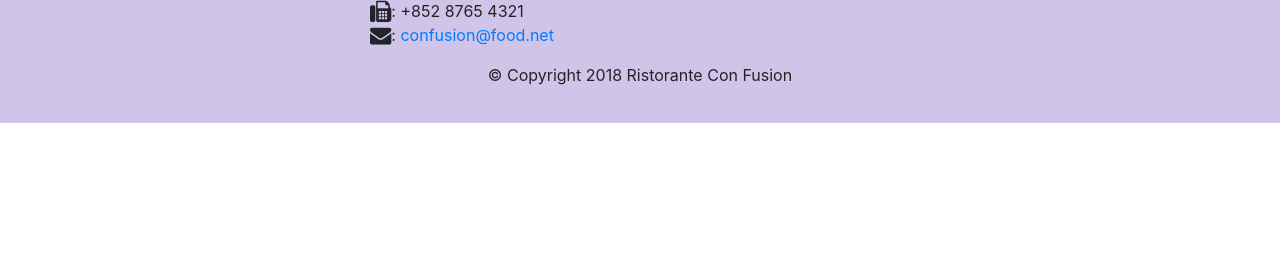
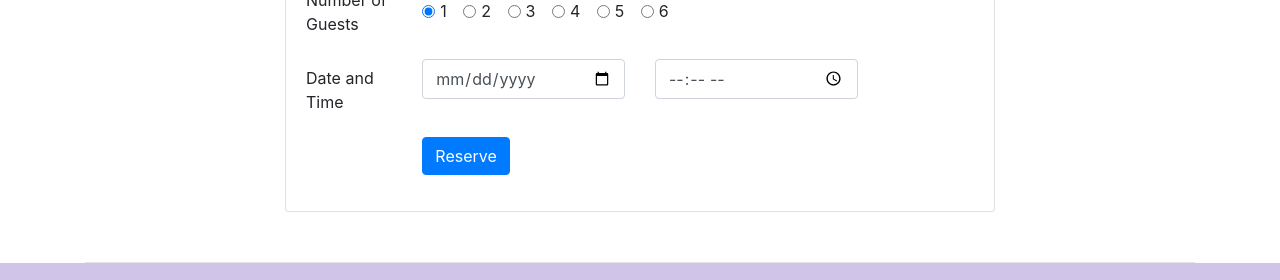
Before and after one commit to oknono/coursera_bootstrap, a website: page index.html in a window 1280 px wide. Shown: the part 1683-1963 px from the top of the page. Before the commit the page ends 1806 px from the top, so only its background shows below. Drawn offline with nearby package versions, Linux system fonts and the light colour scheme.

Commit message:
assignment plus fixes after

```diff
--- a/index.html
+++ b/index.html
@@ -46,8 +46,11 @@
                     <p>We take inspiration from the World's best cuisines, and create a unique fusion experience. Our
                         lipsmacking creations will tickle your culinary senses!</p>
                 </div>
-                <div class="col-12 col-sm-6 align-self-center">
+                <div class="col-12 col-sm-3 align-self-center">
                     <img src="img/logo.png" alt="" class="img-fluid">
+                </div>
+                <div class="col-12 col-sm-3 align-self-center">
+                    <a class="btn btn-small btn-block btn-warning" href="#reservation-form">Reserve Table</a>
                 </div>
             </div>
         </div>
@@ -64,7 +67,8 @@
                     <div class="media-body">
                         <h2 class="mt-0">Uthappizza <span class="badge badge-danger">HOT</span> <span
                                 class="badge badge-pill badge-secondary">$4.99</span></h2>
-                        <p>A unique combination of Indian Uthappam (pancake) and Italian pizza, topped with Cerignola
+                        <p class="d-none d-sm-block">A unique combination of Indian Uthappam (pancake) and Italian
+                            pizza, topped with Cerignola
                             olives,
                             ripe vine cherry tomatoes, Vidalia onion, Guntur chillies and Buffalo Paneer.</p>
                     </div>
@@ -80,8 +84,9 @@
             <div class="col col-sm col-md">
                 <div class="media">
                     <div class="media-body">
-                        <h2>Weekend Grand Buffet <span class="badge badge-danger">NEW</span></h2>
-                        <p>Featuring mouthwatering combinations with a choice of five different salads, six enticing
+                        <h2 class="mt-0">Weekend Grand Buffet <span class="badge badge-danger">NEW</span></h2>
+                        <p class="d-none d-sm-block">Featuring mouthwatering combinations with a choice of five
+                            different salads, six enticing
                             appetizers,
                             six main entrees and five choicest desserts. Free flowing bubbly and soft drinks. All for
                             just
@@ -105,13 +110,75 @@
                     <div class="media-body">
                         <h2>Alberto Somayya</h2>
                         <h4>Executive Chef</h4>
-                        <p>Award winning three-star Michelin chef with wide International experience having worked
+                        <p class="d-none d-sm-block">Award winning three-star Michelin chef with wide International
+                            experience having worked
                             closely with
                             whos-who in the culinary world, he specializes in creating mouthwatering Indo-Italian fusion
                             experiences. </p>
                     </div>
                 </div>
 
+            </div>
+        </div>
+
+        <div class="row row-content justify-content-center">
+            <div class="col-12 col-sm-8">
+                <div class="card">
+                    <h3 class="card-header bg-warning text-white">Reserve a Table</h3>
+                    <div class="card-body">
+                        <form id="reservation-form">
+                            <div class="form-group row">
+                                <label for="noguests" class="col-12 col-md-2 col-form-label">Number of Guests
+                                </label>
+                                <div class="col-12 col-sm-8 align-self-center">
+                                    <div class="form-check form-check-inline">
+                                        <input type="radio" class="form-check-input" id="1guest" name="1guest" value=""
+                                            checked>
+                                        <label for="1guest" class="form-check-label">1</label>
+                                    </div>
+                                    <div class="form-check form-check-inline">
+                                        <input type="radio" class="form-check-input" id="2guest" name="2guest" value="">
+                                        <label for="2guest" class="form-check-label">2</label>
+                                    </div>
+
+                                    <div class="form-check form-check-inline">
+                                        <input type="radio" class="form-check-input" id="3guest" name="3guest" value="">
+                                        <label for="3guest" class="form-check-label">3</label>
+                                    </div>
+
+                                    <div class="form-check form-check-inline">
+                                        <input type="radio" class="form-check-input" id="4guest" name="4guest" value="">
+                                        <label for="4guest" class="form-check-label">4</label>
+                                    </div>
+
+                                    <div class="form-check form-check-inline">
+                                        <input type="radio" class="form-check-input" id="5guest" name="5guest" value="">
+                                        <label for="5guest" class="form-check-label">5</label>
+                                    </div>
+
+                                    <div class="form-check form-check-inline">
+                                        <input type="radio" class="form-check-input" id="6guest" name="6guest" value="">
+                                        <label for="6guest" class="form-check-label">6</label>
+                                    </div>
+                                </div>
+                            </div>
+                            <div class="form-group row">
+                                <label for="date" class="col-12 col-md-2 col-form-label">Date and Time</label>
+                                <div class="col-12 col-md-4">
+                                    <input type="date" class="form-control" id="date" name="date" placeholder="Date">
+                                </div>
+                                <div class="col-12 col-md-4">
+                                    <input type="time" class="form-control" id="time" name="time" placeholder="Time">
+                                </div>
+                            </div>
+                            <div class="form-group row">
+                                <div class="offset-md-2 col-md-2">
+                                    <button type="submit" class="btn btn-primary">Reserve</button>
+                                </div>
+                            </div>
+                        </form>
+                    </div>
+                </div>
             </div>
         </div>
     </div>
```
